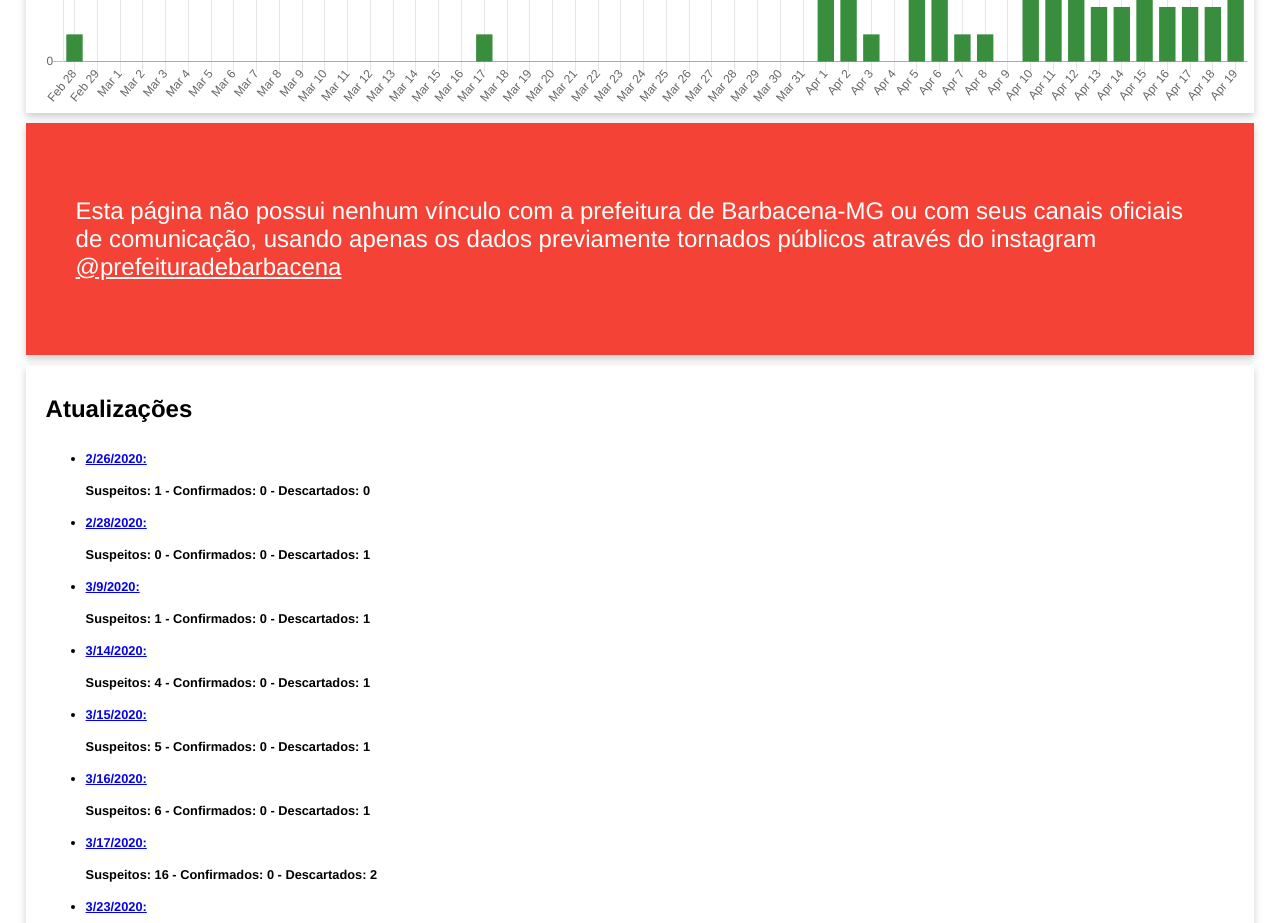
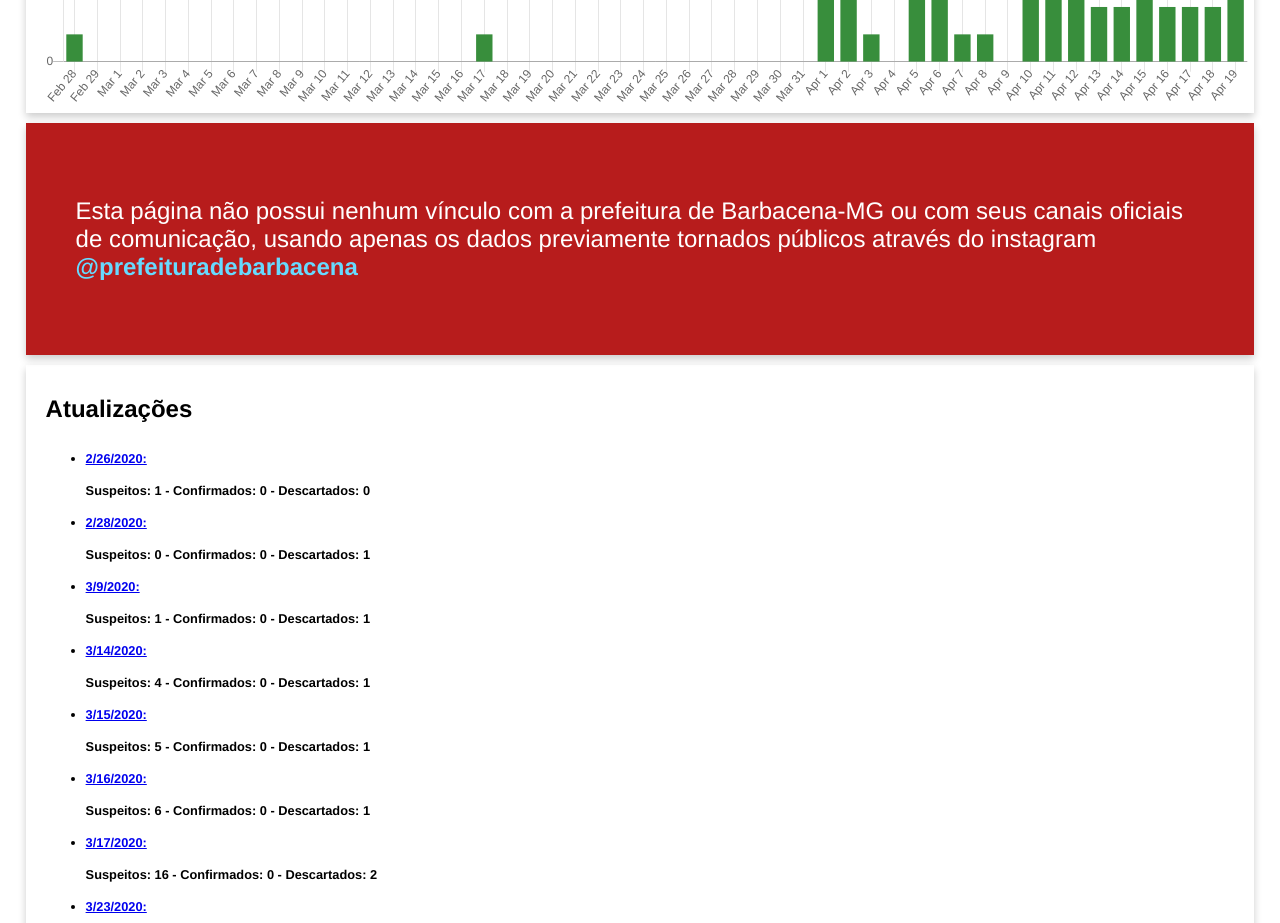
Before and after one commit to eddloschi/covid19-barbacena, a website built with webpack: page src/index.html in a window 1280 px wide. Shown: the part 3080-4003 px from the top of the page. Built offline with nearby package versions, Linux system fonts and the light colour scheme; files whose address does not match are found by name.

Commit message:
Improved disclaimer section. Closes #2

```diff
--- a/src/css/main.css
+++ b/src/css/main.css
@@ -22,14 +22,16 @@ h1 {
 }
 
 .disclaimer {
-  background-color: #f44336;
+  background-color: #b71c1c;
   color: #fff;
   font-size: 1.5rem;
   padding: 50px;
 }
 
 .disclaimer a {
-  color: #fff;
+  color: #67daff;
+  font-weight: bold;
+  text-decoration: none;
 }
 
 .footer {
```
